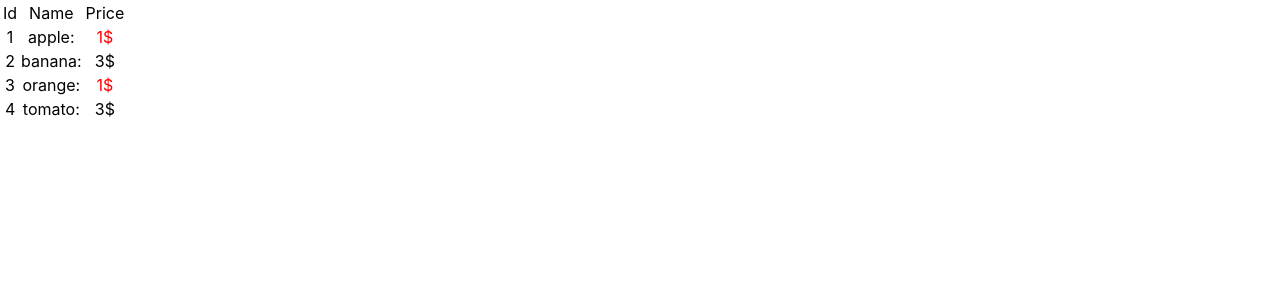
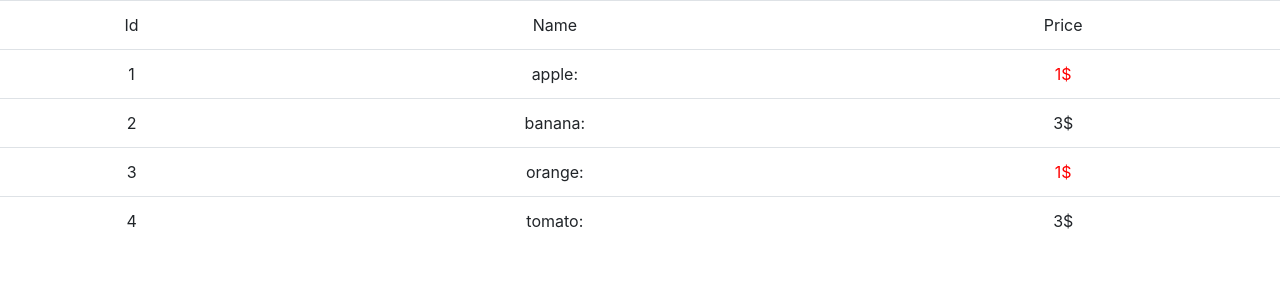
Before and after one commit to phil-form/TbReact, a React (Create React App) app in the folder src/exercice/David/app/: page / in a window 1280 px wide. Shown: the top 300 px of the page. Built offline with nearby package versions, Linux system fonts and the light colour scheme.

Commit message:
bootstrap

```diff
--- a/src/exercice/David/app/public/index.html
+++ b/src/exercice/David/app/public/index.html
@@ -24,6 +24,7 @@
       work correctly both with client-side routing and a non-root public URL.
       Learn how to configure a non-root public URL by running `npm run build`.
     -->
+    <link rel="stylesheet" href="https://cdn.jsdelivr.net/npm/bootstrap@4.3.1/dist/css/bootstrap.min.css" integrity="sha384-ggOyR0iXCbMQv3Xipma34MD+dH/1fQ784/j6cY/iJTQUOhcWr7x9JvoRxT2MZw1T" crossorigin="anonymous">
     <title>React App</title>
   </head>
   <body>
--- a/src/exercice/David/app/src/exercice2/components/products.jsx
+++ b/src/exercice/David/app/src/exercice2/components/products.jsx
@@ -6,7 +6,7 @@
     );
 
     return (
-        <table>
+        <table class="table">
             <thead>
                 <tr>
                     <td>Id</td>
```
